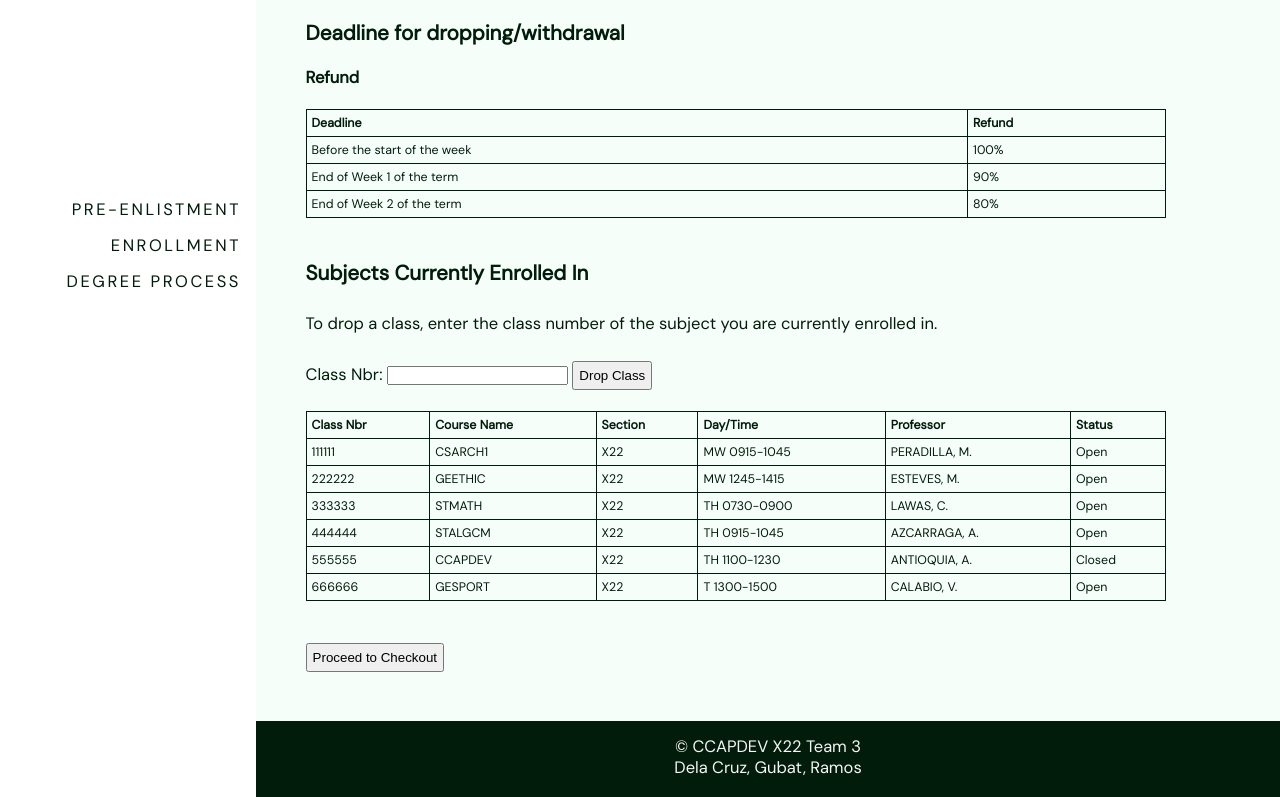
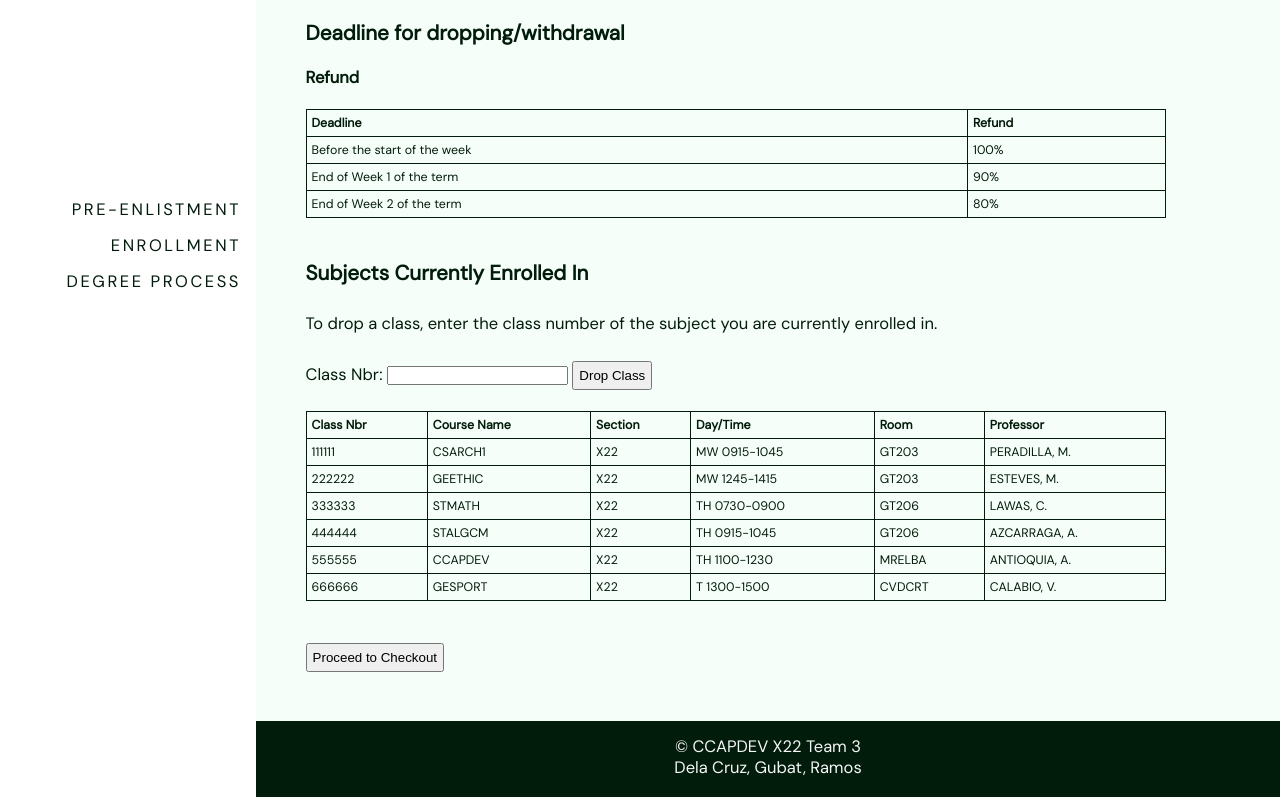
Before and after one commit to gabdelacruz10/animo-sys, a website: page dropclass.html in a window 1280 px wide. Shown: the part 478-1275 px from the top of the page. Drawn offline with nearby package versions, Linux system fonts and the light colour scheme.

Commit message:
added Room column, removed Status column

```diff
--- a/dropclass.html
+++ b/dropclass.html
@@ -94,8 +94,8 @@
                         <th>Course Name</th>
                         <th>Section</th>
                         <th>Day/Time</th>
+                        <th>Room</th>
                         <th>Professor</th>
-                        <th>Status</th>
                     </tr>
                     <script>
                         var tableList = document.querySelector('table#list');
@@ -103,14 +103,14 @@
                             alert("Class dropped from list!");
                         }
 
-                        var sample = { nbr: "123456", name: "GERIZAL", section: "X21", time: "MW 0730-0900", prof: "", stat: "Open" };
+                        //var sample = { nbr: "123456", name: "GERIZAL", section: "X21", time: "MW 0730-0900", prof: "", stat: "Open" };
                         var course = [
-                            { nbr: "111111", name: "CSARCH1", section: "X22", time: "MW 0915-1045", prof: "PERADILLA, M.", stat: "Open" },
-                            { nbr: "222222", name: "GEETHIC", section: "X22", time: "MW 1245-1415", prof: "ESTEVES, M.", stat: "Open" },
-                            { nbr: "333333", name: "STMATH", section: "X22", time: "TH 0730-0900", prof: "LAWAS, C.", stat: "Open" },
-                            { nbr: "444444", name: "STALGCM", section: "X22", time: "TH 0915-1045", prof: "AZCARRAGA, A.", stat: "Open" },
-                            { nbr: "555555", name: "CCAPDEV", section: "X22", time: "TH 1100-1230", prof: "ANTIOQUIA, A.", stat: "Closed" },
-                            { nbr: "666666", name: "GESPORT", section: "X22", time: "T 1300-1500", prof: "CALABIO, V.", stat: "Open" }
+                            { nbr: "111111", name: "CSARCH1", section: "X22", time: "MW 0915-1045", room: "GT203", prof: "PERADILLA, M." },
+                            { nbr: "222222", name: "GEETHIC", section: "X22", time: "MW 1245-1415", room: "GT203", prof: "ESTEVES, M." },
+                            { nbr: "333333", name: "STMATH", section: "X22", time: "TH 0730-0900", room: "GT206", prof: "LAWAS, C." },
+                            { nbr: "444444", name: "STALGCM", section: "X22", time: "TH 0915-1045", room: "GT206", prof: "AZCARRAGA, A." },
+                            { nbr: "555555", name: "CCAPDEV", section: "X22", time: "TH 1100-1230", room: "MRELBA", prof: "ANTIOQUIA, A." },
+                            { nbr: "666666", name: "GESPORT", section: "X22", time: "T 1300-1500", room: "CVDCRT", prof: "CALABIO, V." }
                         ];
 
                         for (i = 0; i < course.length; i++) {
```
